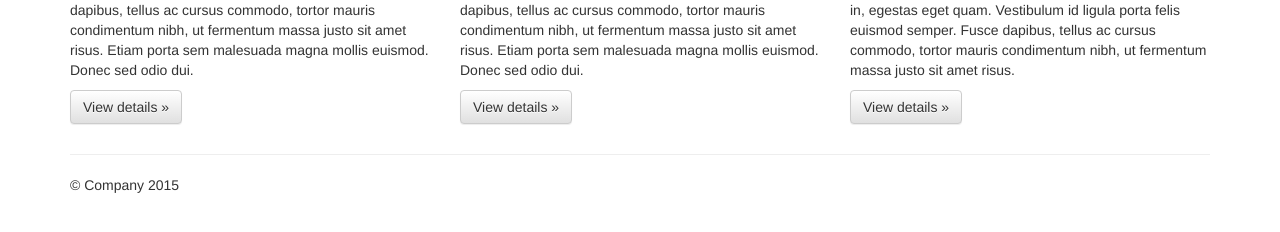
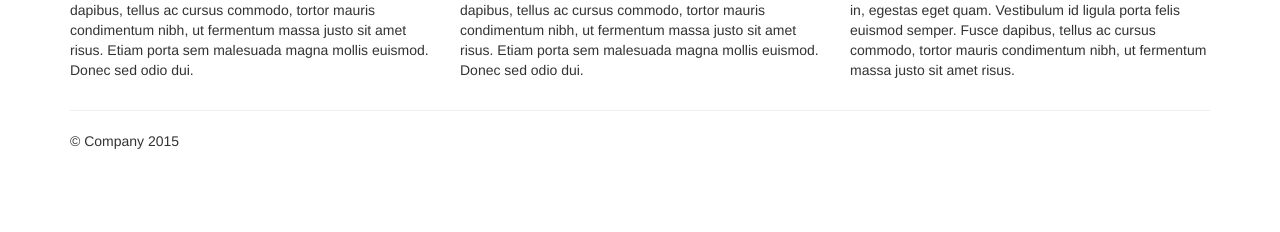
Before and after one commit to rveasm/Trabajo2_ronald_veas, a plain HTML site: page index.html in a window 1280 px wide. Shown: the part 494-726 px from the top of the page. Drawn offline with nearby package versions, Linux system fonts and the light colour scheme.

Commit message:
Actualizacion de repositorio. Se eliminan 3 botones View details en la rama Feature2 en el archivo index.html

```diff
--- a/index.html
+++ b/index.html
@@ -67,17 +67,14 @@
         <div class="col-md-4">
           <h2>Heading</h2>
           <p>Donec id elit non mi porta gravida at eget metus. Fusce dapibus, tellus ac cursus commodo, tortor mauris condimentum nibh, ut fermentum massa justo sit amet risus. Etiam porta sem malesuada magna mollis euismod. Donec sed odio dui. </p>
-          <p><a class="btn btn-default" href="#" role="button">View details &raquo;</a></p>
         </div>
         <div class="col-md-4">
           <h2>Heading</h2>
           <p>Donec id elit non mi porta gravida at eget metus. Fusce dapibus, tellus ac cursus commodo, tortor mauris condimentum nibh, ut fermentum massa justo sit amet risus. Etiam porta sem malesuada magna mollis euismod. Donec sed odio dui. </p>
-          <p><a class="btn btn-default" href="#" role="button">View details &raquo;</a></p>
        </div>
         <div class="col-md-4">
           <h2>Heading</h2>
           <p>Donec sed odio dui. Cras justo odio, dapibus ac facilisis in, egestas eget quam. Vestibulum id ligula porta felis euismod semper. Fusce dapibus, tellus ac cursus commodo, tortor mauris condimentum nibh, ut fermentum massa justo sit amet risus.</p>
-          <p><a class="btn btn-default" href="#" role="button">View details &raquo;</a></p>
         </div>
       </div>
 
```
